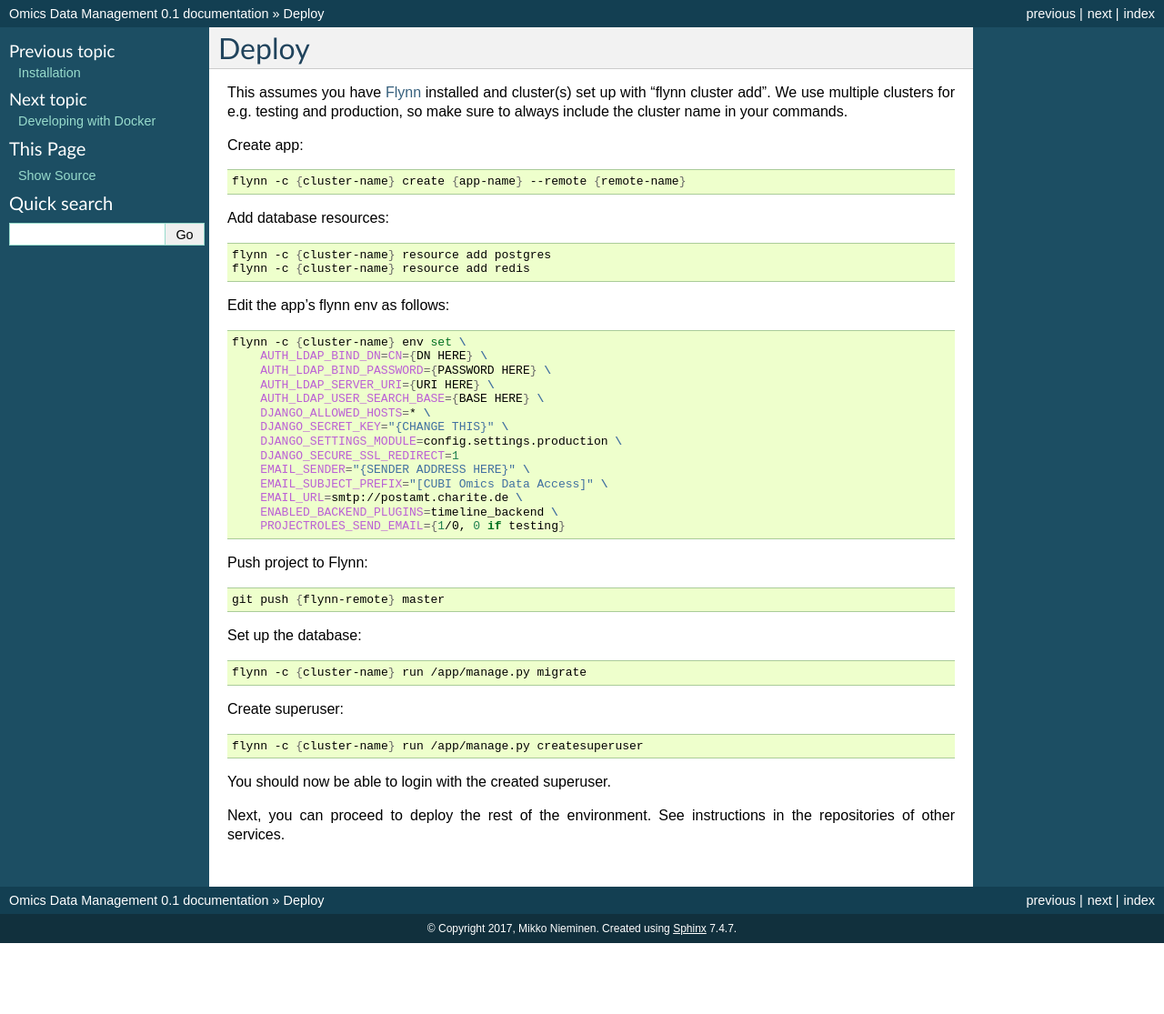
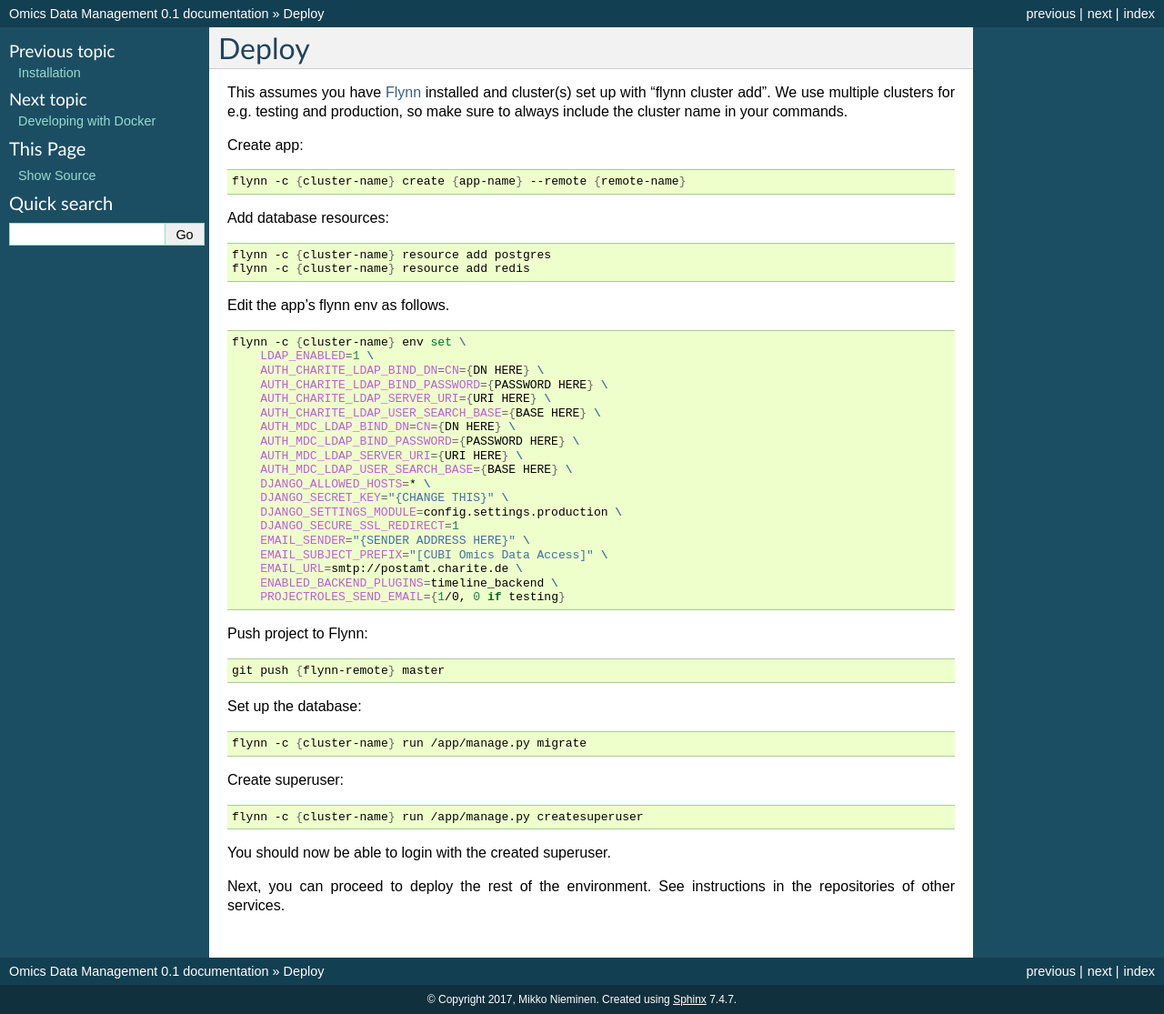
Before and after one commit to bihealth/sodar-server, a Sphinx documentation site: the page built from docs/deploy.rst, in a window 1280 px wide. Shown: the whole page at 91% size. Built offline with Sphinx 7.4.7, drawn with Linux system fonts in a browser that asks for light colours; pages that are not in the unit, such as notebooks, are missing from menus; before the commit the page ends 1037 px from its top, so only the background shows below that.

Commit message:
add mdc ldap backend, fix ldap config (#69)

```diff
--- a/CHANGELOG.rst
+++ b/CHANGELOG.rst
@@ -18,6 +18,7 @@ Added
     - Changelog in ``CHANGELOG.rst``
     - User profile page (#29)
     - Highlight help link for new users (#30)
+    - Support for multiple LDAP backends (#69)
 - **Adminalerts**
     - Add adminalerts app (#17)
 - **Filesfolders**
--- a/docs/deploy.rst
+++ b/docs/deploy.rst
@@ -19,15 +19,20 @@ Add database resources:
     flynn -c {cluster-name} resource add postgres
     flynn -c {cluster-name} resource add redis
 
-Edit the app’s flynn env as follows:
+Edit the app’s flynn env as follows.
 
 .. code-block:: shell
 
     flynn -c {cluster-name} env set \
-        AUTH_LDAP_BIND_DN=CN={DN HERE} \
-        AUTH_LDAP_BIND_PASSWORD={PASSWORD HERE} \
-        AUTH_LDAP_SERVER_URI={URI HERE} \
-        AUTH_LDAP_USER_SEARCH_BASE={BASE HERE} \
+        LDAP_ENABLED=1 \
+        AUTH_CHARITE_LDAP_BIND_DN=CN={DN HERE} \
+        AUTH_CHARITE_LDAP_BIND_PASSWORD={PASSWORD HERE} \
+        AUTH_CHARITE_LDAP_SERVER_URI={URI HERE} \
+        AUTH_CHARITE_LDAP_USER_SEARCH_BASE={BASE HERE} \
+        AUTH_MDC_LDAP_BIND_DN=CN={DN HERE} \
+        AUTH_MDC_LDAP_BIND_PASSWORD={PASSWORD HERE} \
+        AUTH_MDC_LDAP_SERVER_URI={URI HERE} \
+        AUTH_MDC_LDAP_USER_SEARCH_BASE={BASE HERE} \
         DJANGO_ALLOWED_HOSTS=* \
         DJANGO_SECRET_KEY="{CHANGE THIS}" \
         DJANGO_SETTINGS_MODULE=config.settings.production \
```
Also changed, not shown: 2 other files.
